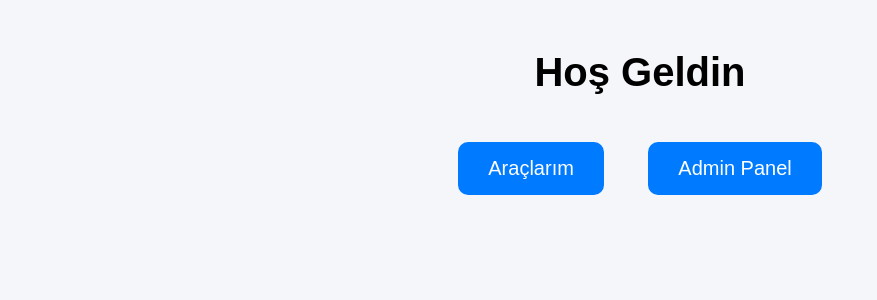
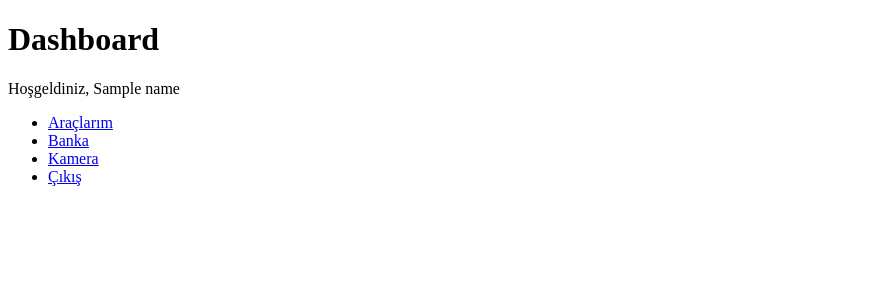
Before and after one commit to kursat20/plaka-sistemi, a Flask app: template templates/dashboard.html in a window 1280 px wide. Shown: the top 300 px of the page, without its empty margins (0-877 px from the left). Run offline with Flask 3, Linux system fonts and the light colour scheme; the template is opened without the code that fills it: most values are stand-ins (such as "Sample title", 1, 10 or a date in 2020).

Commit message:
Refactor dashboard layout and update navigation links

```diff
--- a/templates/dashboard.html
+++ b/templates/dashboard.html
@@ -2,37 +2,15 @@
 <html>
 <head>
     <title>Dashboard</title>
-    <style>
-        body {
-            background: #f4f6f9;
-            font-family: Arial;
-            text-align: center;
-        }
-        h1 {
-            margin-top: 50px;
-            font-size: 40px;
-        }
-        .btn {
-            display: inline-block;
-            padding: 15px 30px;
-            margin: 20px;
-            background: #007bff;
-            color: white;
-            text-decoration: none;
-            border-radius: 10px;
-            font-size: 20px;
-        }
-        .btn:hover {
-            background: #0056b3;
-        }
-    </style>
 </head>
 <body>
-
-<h1>Hoş Geldin</h1>
-
-<a href="/araclarim" class="btn">Araçlarım</a>
-<a href="/admin" class="btn">Admin Panel</a>
-
+    <h1>Dashboard</h1>
+    <p>Hoşgeldiniz, {{ name }}</p>
+    <ul>
+        <li><a href="/araclarim">Araçlarım</a></li>
+        <li><a href="/banka">Banka</a></li>
+        <li><a href="/kamera">Kamera</a></li>
+        <li><a href="/logout">Çıkış</a></li>
+    </ul>
 </body>
 </html>
```
